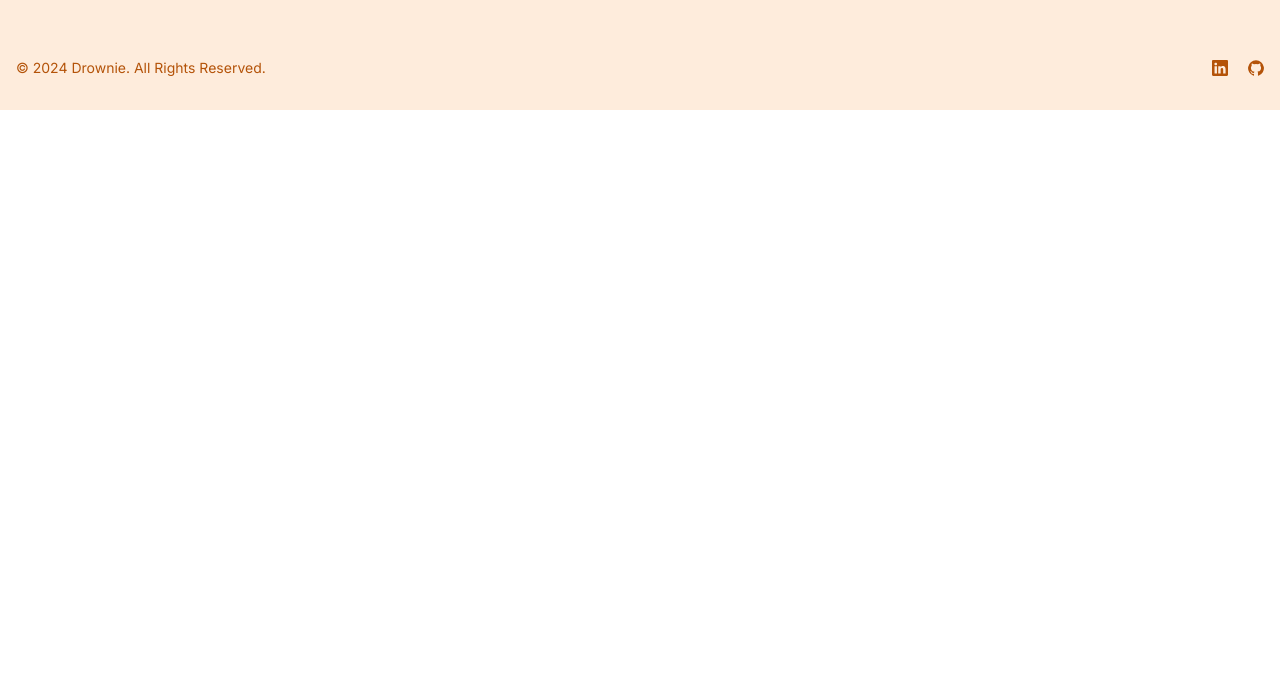
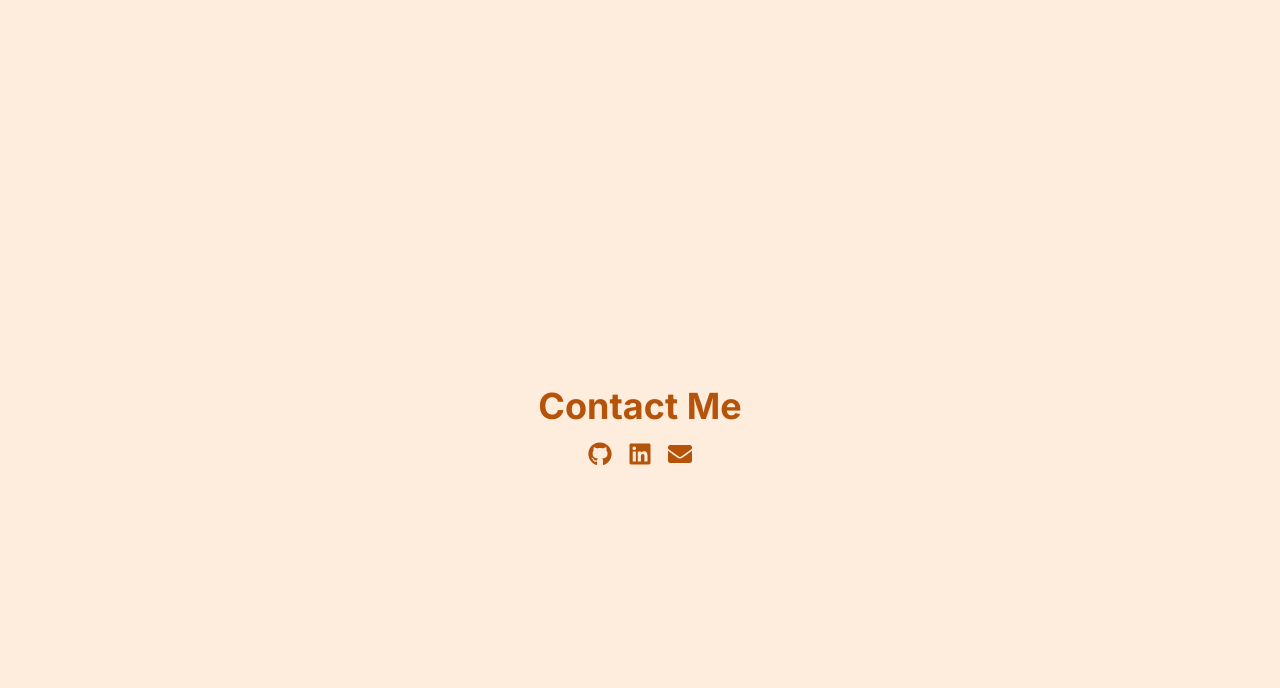
Before and after one commit to Drownie/portfolio_next, a Next.js app: page / in a window 1280 px wide. Shown: the part 1712-2400 px from the top of the page. Before the commit the page ends 1822 px from the top, so only its background shows below. Built offline with nearby package versions, Linux system fonts and the light colour scheme.

Commit message:
add contact section

```diff
--- a/src/app/page.tsx
+++ b/src/app/page.tsx
@@ -4,6 +4,7 @@ import About from "@/components/about";
 import Footer from "@/components/footer";
 import Projects from "@/components/projects";
 import ScrollToTop from "@/components/scroll_to_top";
+import Contact from "@/components/contact";
 
 export default function Home () {
     return (
@@ -13,6 +14,7 @@ export default function Home () {
             <div className="border-[.5px] border-amber-700 border-solid w-4/5 ml-[10%] my-10"></div>
             <About />
             <Projects />
+            <Contact />
             <Footer />
             <ScrollToTop />
         </main>
--- /dev/null
+++ b/src/components/contact.tsx
@@ -0,0 +1,23 @@
+import React from 'react';
+import { FaGithub, FaLinkedin, FaEnvelope } from 'react-icons/fa';
+
+const Contact = () => {
+  return (
+    <div id="contact" className="flex flex-col items-center justify-center h-screen text-amber-700">
+      <h1 className="text-4xl font-bold mb-4">Contact Me</h1>
+      <div className="flex space-x-4">
+        <a href="https://github.com/Drownie/" target="_blank" rel="noopener noreferrer">
+          <FaGithub className="text-2xl hover:text-amber-900" />
+        </a>
+        <a href="https://www.linkedin.com/in/abraham-mahanaim/" target="_blank" rel="noopener noreferrer">
+          <FaLinkedin className="text-2xl hover:text-amber-900" />
+        </a>
+        <a href="mailto:abrahammahanaim02@gmail.com" target="_blank" rel="noopener noreferrer">
+          <FaEnvelope className="text-2xl hover:text-amber-900" />
+        </a>
+      </div>
+    </div>
+  );
+};
+
+export default Contact;
--- a/src/components/footer.tsx
+++ b/src/components/footer.tsx
@@ -9,7 +9,7 @@ export default function Footer() {
                         © 2024 <a href="https://flowbite.com/" className="hover:underline">Drownie</a>. All Rights Reserved.
                     </span>
                     <div className="flex mt-4 sm:justify-center sm:mt-0">
-                        <Link href="https://www.linkedin.com/in/abraham-mahanaim-735a30218/" target="__blank" className="text-amber-700 hover:text-amber-500">
+                        <Link href="https://www.linkedin.com/in/abraham-mahanaim/" target="__blank" className="text-amber-700 hover:text-amber-500">
                             <svg className="w-4 h-4" aria-hidden="true" xmlns="http://www.w3.org/2000/svg" width="16" height="16" fill="currentColor" viewBox="0 0 16 16">
                               <path d="M0 1.146C0 .513.526 0 1.175 0h13.65C15.474 0 16 .513 16 1.146v13.708c0 .633-.526 1.146-1.175 1.146H1.175C.526 16 0 15.487 0 14.854zm4.943 12.248V6.169H2.542v7.225zm-1.2-8.212c.837 0 1.358-.554 1.358-1.248-.015-.709-.52-1.248-1.342-1.248S2.4 3.226 2.4 3.934c0 .694.521 1.248 1.327 1.248zm4.908 8.212V9.359c0-.216.016-.432.08-.586.173-.431.568-.878 1.232-.878.869 0 1.216.662 1.216 1.634v3.865h2.401V9.25c0-2.22-1.184-3.252-2.764-3.252-1.274 0-1.845.7-2.165 1.193v.025h-.016l.016-.025V6.169h-2.4c.03.678 0 7.225 0 7.225z"/>
                             </svg>
```
